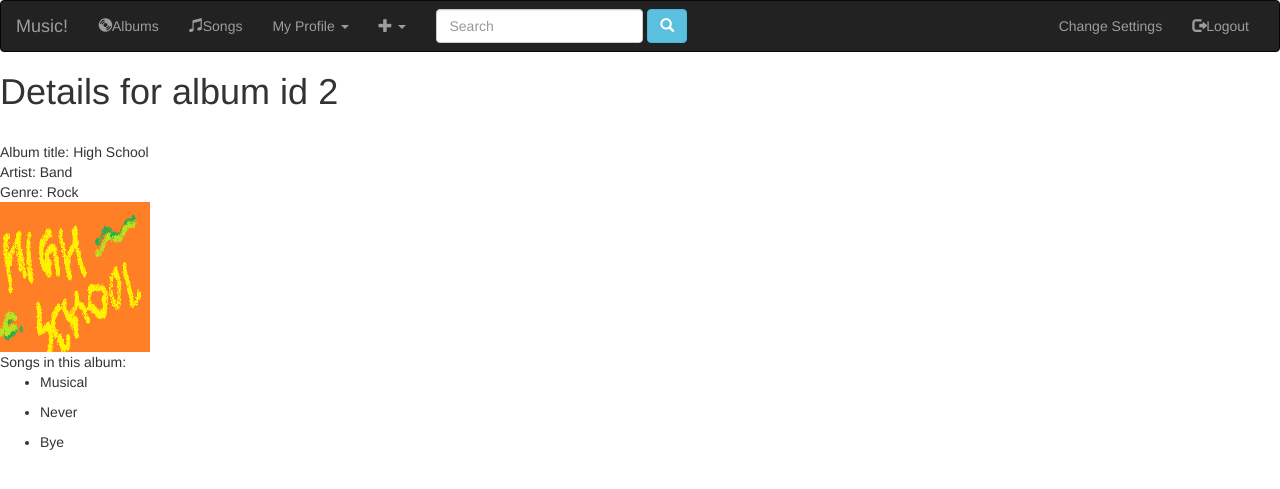
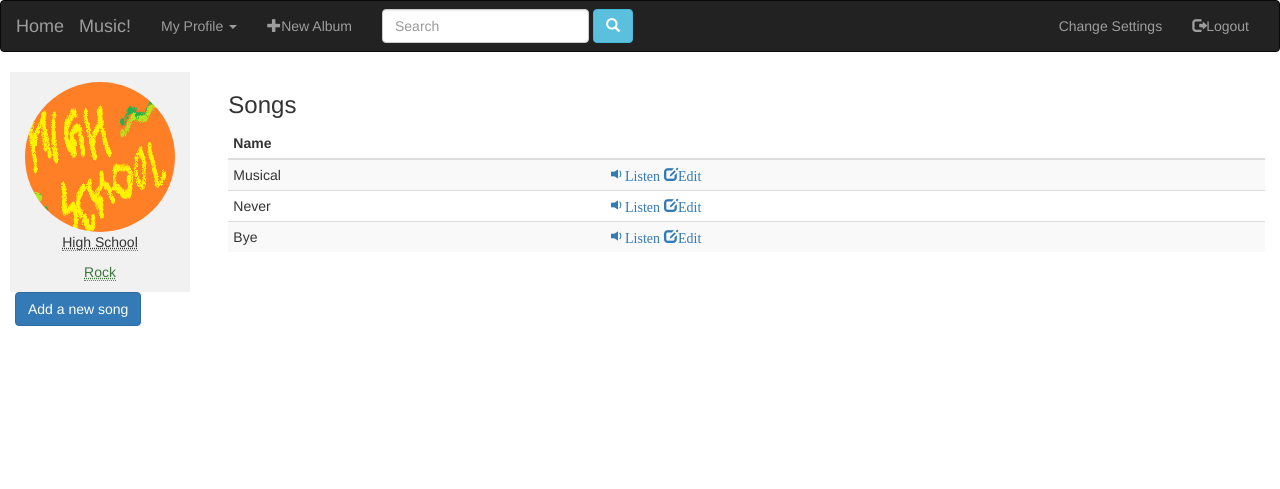
Before and after one commit to amaj8/DjangoPracticeProject, a Django app: page /music/2/ in a window 1280 px wide. Shown: the top 489 px of the page. Run offline with Django 3.2, Linux system fonts and the light colour scheme; data comes from the database, SQL or seed files in the repository; both versions use the stored data as it was after the commit; some libraries are stand-ins or nearby versions.

Commit message:
Added sorting feature

```diff
--- a/music/forms.py
+++ b/music/forms.py
@@ -5,3 +5,8 @@ class AlbumForm(forms.ModelForm):
     class Meta:
         model = Album
         fields =('album_title','artist','genre','album_logo',)
+
+class SongForm(forms.ModelForm):
+    class Meta:
+        model = Song
+        fields = ('song_title',)
--- a/music/templates/music/album_detail.html
+++ b/music/templates/music/album_detail.html
@@ -5,18 +5,50 @@
         {% endblock%}
 
 {% block body %}
+    <div class="container-fluid pull-left" style="margin-left:10px; border:1px green; background-color:#f2f1f1; padding-top:10px;">
+        <img src="{{a.album_logo}}" class="img-circle" height="150px" width="150px">
+        <p class="text-center"> <abbr title="Album Title"> {{a.album_title}} </abbr> </p>
+        <p class="text-center text-success"> <abbr title="Genre"> {{a.genre}} </abbr> </p>
+    </div>
 
-    <h1>Details for album id {{a.id}}</h1><br>
-    Album title: {{a.album_title}}<br>
-    Artist: {{a.artist}}<br>
-    Genre: {{a.genre}}<br>
-    <! {% load static %} >
-    <img src = "{{ a.album_logo }}" height="150" width="150"> <br>
-    Songs in this album:
-    {%for song in a.song_set.all%}
-        <ul>
-            <li>{{song.song_title}}</li>
-        </ul>
-    {%endfor%}
+    {% if a.song_set.all%}
+        <div class="container-fluid col-md-offset-2">
+            <h3>Songs</h3>
 
-{% endblock %}
+            <table class="table table-condensed table-striped">
+                <thead>
+                    <tr>
+                        <th>Name</th>
+                        <th></th>
+                    </tr>
+                </thead>
+                <tbody>
+                    {%for song in a.song_set.all%}
+                        <tr>
+                            <td>{{song.song_title}}</td>
+                            <td>
+                                <a href="#">
+                                    <span class="glyphicon glyphicon-volume-down">Listen</span>
+                                </a>
+                                <a href="#">
+                                    <span class="glyphicon glyphicon-edit">Edit</span>
+                                </a>
+                            </td>
+                        </tr>
+                    {%endfor%}
+                </tbody>
+            </table>
+
+        </div>
+
+
+
+    {% else %}
+        <h3 class="col-md-offset-2">Sorry there are no songs in this album</h3>
+    {% endif %}
+
+    <div class="container-fluid pull-left">
+            <a href="{% url 'music:add_song' a.id %}" class="btn btn-primary">Add a new song</a>
+
+    </div>
+{% endblock body %}
--- a/music/templates/music/base_template.html
+++ b/music/templates/music/base_template.html
@@ -8,6 +8,7 @@
   <script src="https://ajax.googleapis.com/ajax/libs/jquery/1.12.4/jquery.min.js"></script>
   <script src="http://maxcdn.bootstrapcdn.com/bootstrap/3.3.6/js/bootstrap.min.js"></script>
 
+    <!--Google font for the Music! logo-->
     <link href="https://fonts.googleapis.com/css?family=Indie+Flower" rel="stylesheet">
     <link href="style.css" rel="stylesheet" type="text/css">
 
@@ -24,21 +25,13 @@
                     <span class="icon-bar"></span>
                     <span class="icon-bar"></span>
                 </button>
-                <a href="#" class="navbar-brand">Music!</a>
+                <a href="#" class="navbar-brand">Home</a>
+                <a href="{% url 'music:home' %}" class="navbar-brand">Music!</a>
+
             </div>
 
             <div class="collapse navbar-collapse" id="navigation_bar">
                 <ul class="nav navbar-nav">
-                    <li class="">
-                        <a href="{% url 'music:home' %}">
-                            <span class="glyphicon glyphicon-cd"></span>Albums
-                        </a>
-                    </li>
-                    <li class="">
-                        <a href="#">
-                            <span class="glyphicon glyphicon-music"></span>Songs
-                        </a>
-                    </li>
                     <li class="dropdown">
                         <a href="#" class="dropdown-toggle" data-toggle="dropdown">My Profile <span class="caret"></span>
                         </a>
@@ -54,19 +47,10 @@
                             </li>
                         </ul>
                     </li>
-                    <li class="dropdown">
-                        <a href="#" class="dropdown-toggle" data-toggle="dropdown">
-                            <span class="glyphicon glyphicon-plus"></span>
-                            <span class="caret"></span>
+                    <li>
+                        <a href="{% url 'music:add_album' %}">
+                            <span class="glyphicon glyphicon-plus"></span>New Album
                         </a>
-                        <ul class="dropdown-menu">
-                            <li>
-                                <a href="{% url 'music:add_album' %}">New Album</a>
-                            </li>
-                            <li>
-                                <a href="#">New Song</a>
-                            </li>
-                        </ul>
                     </li>
 
                 </ul>
--- a/music/templates/music/home_style.css
+++ b/music/templates/music/home_style.css
@@ -4,3 +4,8 @@
     font-family: 'Aref Ruqaa', serif;
     margin-left: 15px;
 }
+
+.sort-glyphicon
+{
+    font-size:45px;
+}
--- a/music/urls.py
+++ b/music/urls.py
@@ -19,5 +19,6 @@ urlpatterns = [
 urlpatterns= [
     url(r'^$',views.HomeView.as_view(),name='home'),
     url(r'^(?P<pk>\d+)/$',views.DetailView.as_view(),name='album_detail'),
-    url(r'^add/album/$',views.addNew,name='add_album')
+    url(r'^add/album/$',views.addAlbum,name='add_album'),
+    url(r'^add/song/(?P<album_id>\d+)/$',views.addSong,name='add_song'),
 ]
--- a/music/views.py
+++ b/music/views.py
@@ -1,6 +1,6 @@
 from django.views import generic
 from .models import Album,Song
-from .forms import AlbumForm
+from .forms import AlbumForm,SongForm
 from django.shortcuts import render
 from django.shortcuts import redirect
 
@@ -9,7 +9,8 @@ class HomeView(generic.ListView):
     context_object_name = 'albums'
 
     def get_queryset(self):
-        return Album.objects.all()
+        return Album.objects.order_by('album_title')
+
 
 
 class DetailView(generic.DetailView):
@@ -17,7 +18,7 @@ class DetailView(generic.DetailView):
     context_object_name = 'a'
     template_name='music/album_detail.html'
 
-def addNew(request):
+def addAlbum(request):
     if request.method == "POST" :
         form = AlbumForm(request.POST)
         if form.is_valid():
@@ -26,3 +27,16 @@ def addNew(request):
     else:
         form = AlbumForm()
     return render(request,'music/add_album.html',{'form':form})
+
+def addSong(request,album_id):
+    if request.method == "POST":
+        form = SongForm(request.POST)
+        if form.is_valid():
+            obj = form.save(commit = False)
+            obj.album = Album.objects.get(pk = album_id)
+            obj.save()
+            return redirect('music:album_detail',pk=album_id)
+    else:
+        form = SongForm()
+
+    return render(request,'music/add_song.html',{'form':form})
```
Also changed, not shown: music/templates/music/add_album.html (+7 -15 lines), music/templates/music/add_song.html (+8 -9 lines), music/templates/music/form_base.html (+13 -9 lines), music/templates/music/home.html (+27 -3 lines), db.sqlite3.
